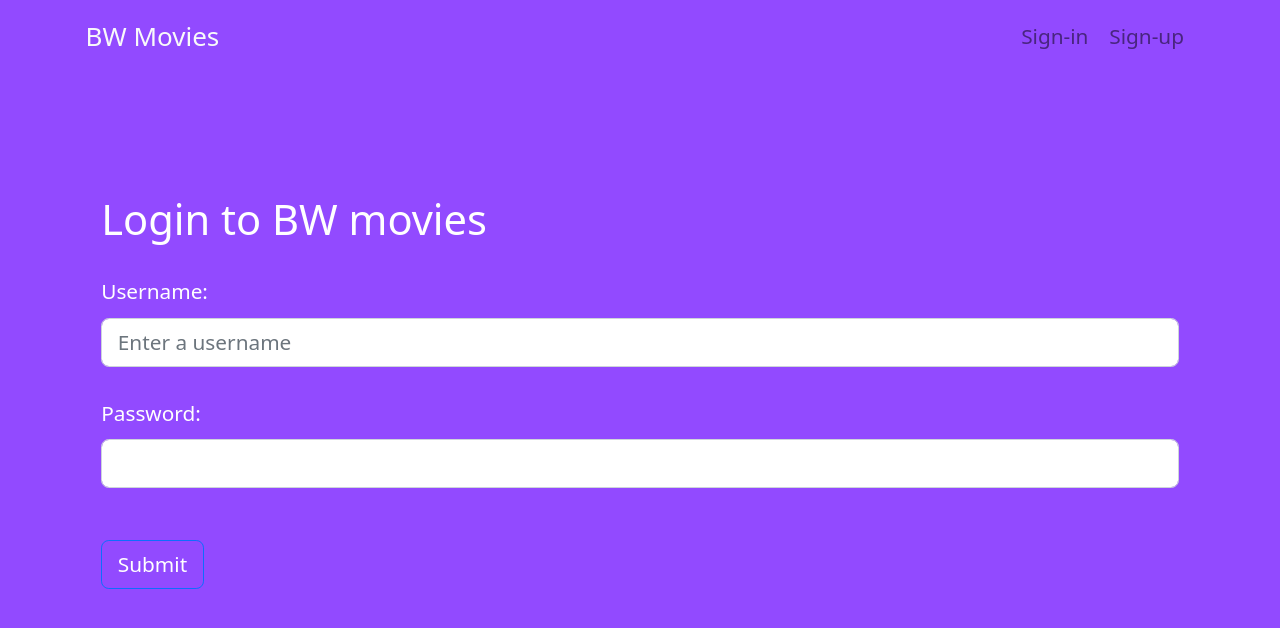
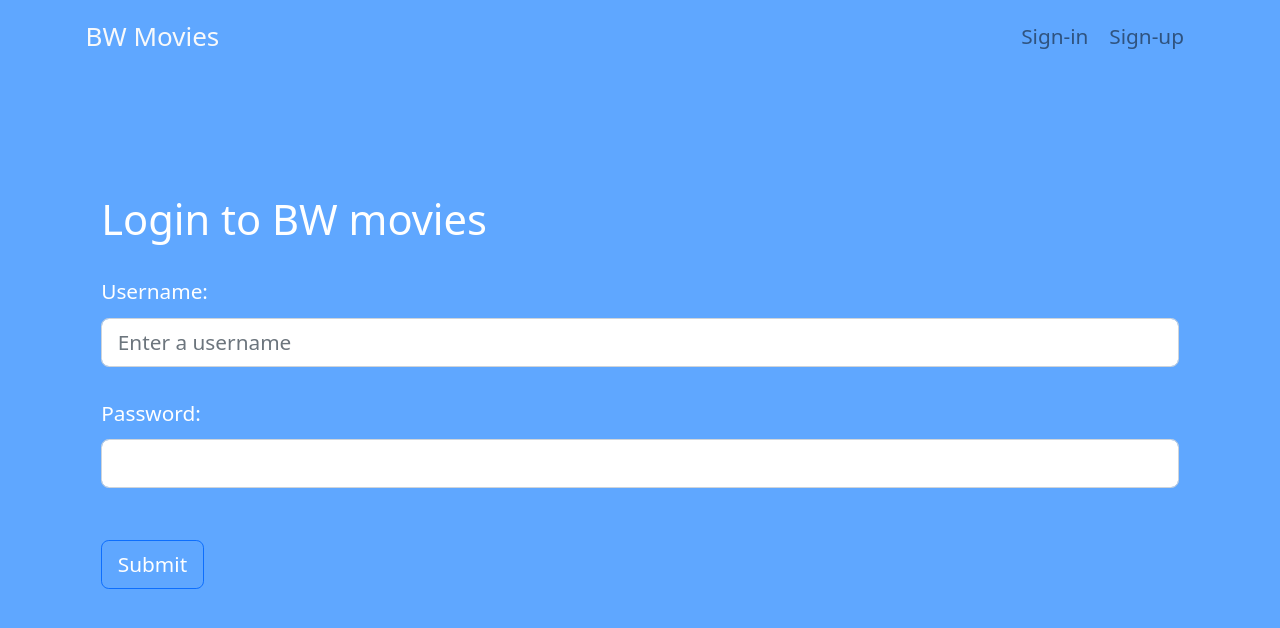
Before and after one commit to sashu-sashu/bw-movies-client, a React (Vite) app: page / in a window 1280 px wide. Shown: the top 628 px of the page. Built offline with nearby package versions, Linux system fonts and the light colour scheme.

Commit message:
styles changed

```diff
--- a/src/components/login-view/login-view.scss
+++ b/src/components/login-view/login-view.scss
@@ -1,3 +1,3 @@
-$color: #924aff;
+$color: #1b1b1b;
 $color2: #a3a3a3;
 $color3: #ffffff;
--- a/src/components/navbar/navbar.scss
+++ b/src/components/navbar/navbar.scss
@@ -1,5 +1,5 @@
 .main-nav {
-    background-color: #924aff;;
+    background-color: #5fa7ff;
     padding: 0px;
     margin-bottom: 60px;
 }
--- a/src/index.scss
+++ b/src/index.scss
@@ -1,9 +1,10 @@
 @import "~bootstrap/scss/bootstrap";
-$color: #924aff;;
+$color: #5fa7ff;
 $color2: #a3a3a3 ;
 $color3: #ffffff ;
 
 body, html{
+
     background: $color;
 }
 
```
Also changed, not shown: 7 other files (tests, documents, lock files or other folders).
